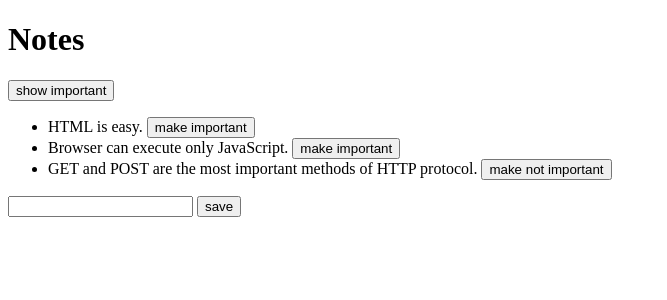
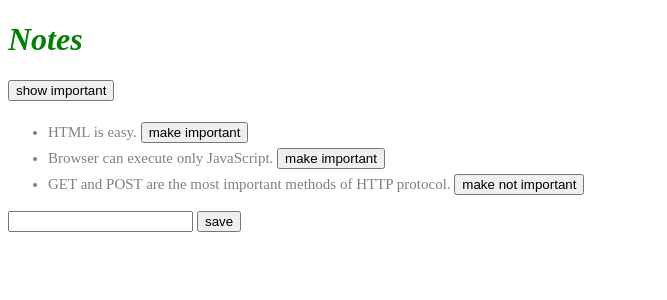
Before and after one commit to xieeryihe/fullstackopen-learn, a React (Create React App) app in the folder react-learn/: page / in a window 1280 px wide. Shown: the top 300 px of the page, without its empty margins (0-667 px from the left). Built offline with nearby package versions, Linux system fonts and the light colour scheme; data requests are answered from the project's data file.

Commit message:
Course 2.e add initial CSS

```diff
--- a/react-learn/src/App.js
+++ b/react-learn/src/App.js
@@ -1,6 +1,7 @@
 import { useState, useEffect } from 'react'
 import Note from './components/Note'
 import noteService from './services/noteService'
+import './index.css'
 
 const App = () => {
   const [notes, setNotes] = useState([])
--- a/react-learn/src/components/Note.js
+++ b/react-learn/src/components/Note.js
@@ -1,7 +1,7 @@
 const Note = ({ note, toggleImportance }) => {
     const label = note.important ? 'make not important' : 'make important'
     return (
-      <li>
+      <li className='note'>
         {note.content}&nbsp;
         <button onClick={toggleImportance}>{label}</button>
       </li>
--- /dev/null
+++ b/react-learn/src/index.css
@@ -0,0 +1,10 @@
+h1 {
+    color: green;
+    font-style: italic;
+}
+
+.note {
+    color: grey;
+    padding-top: 5px;
+    font-size: 15px;
+}
```
